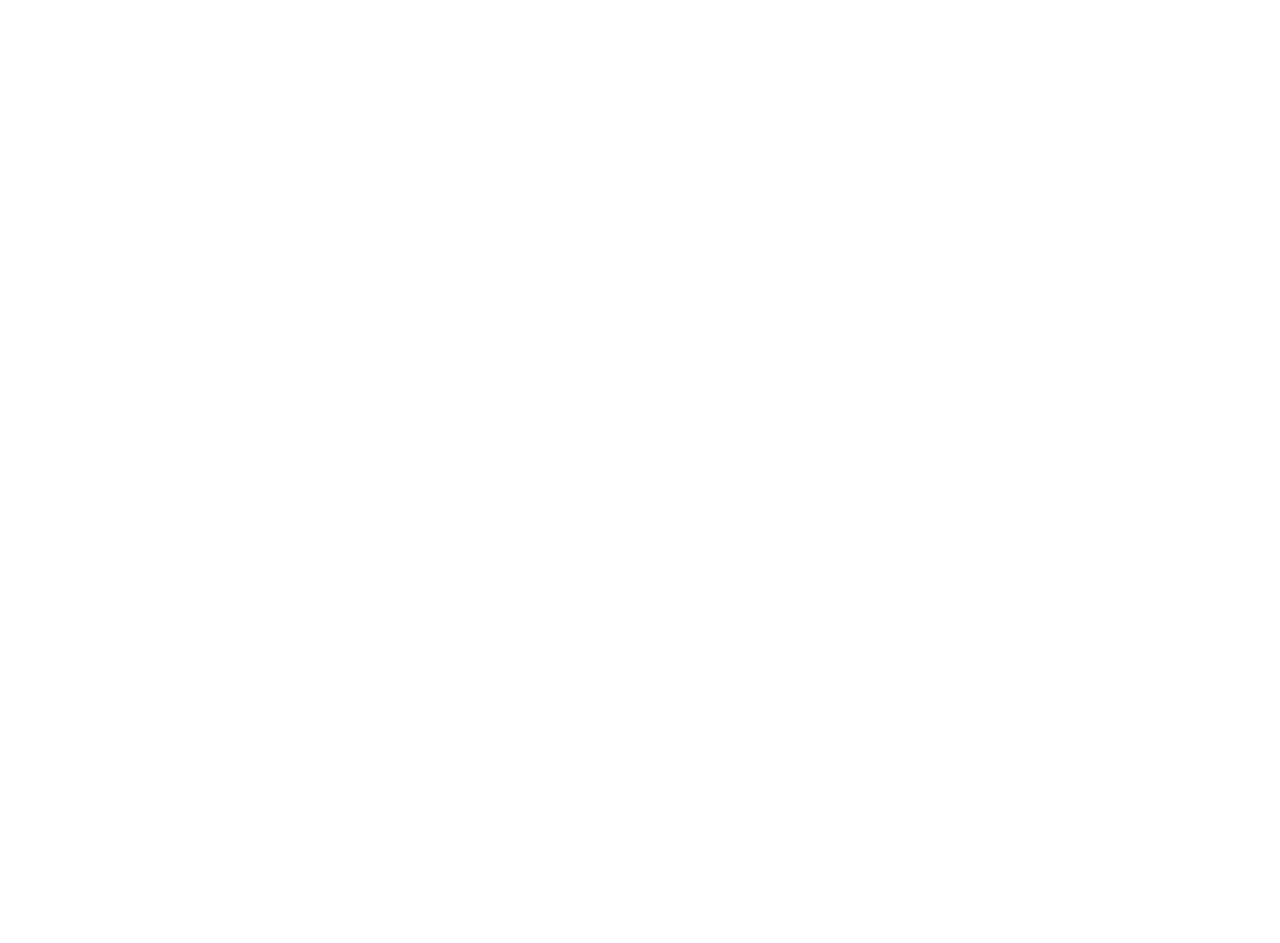
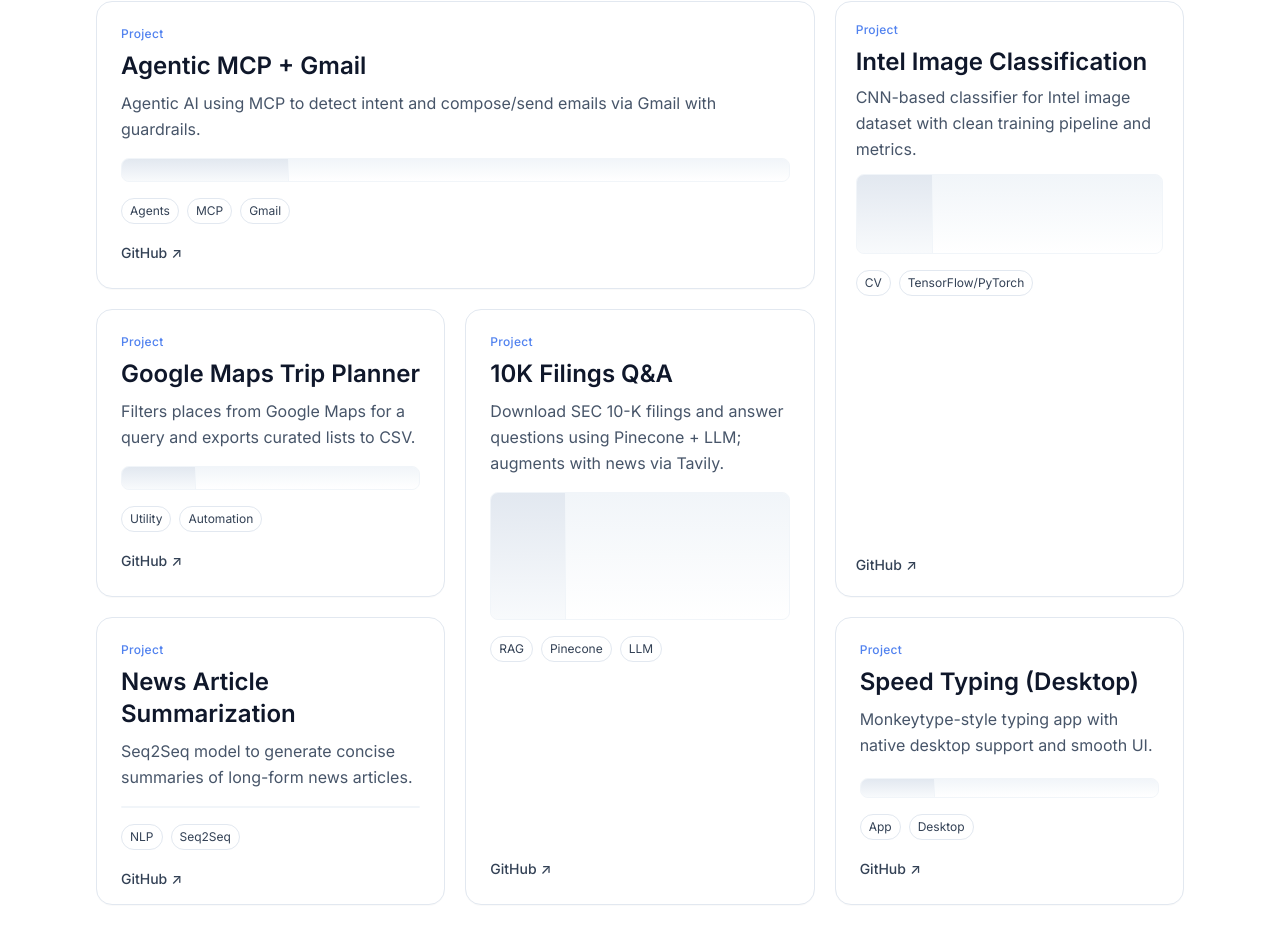
Before and after one commit to Shardul-Khandekar/Shardul-Khandekar.github.io, a React (Vite) app: page / in a window 1280 px wide. Shown: the part 1644-2587 px from the top of the page. Before the commit the page ends 1421 px from the top, so only its background shows below. Built offline with nearby package versions, Linux system fonts and the light colour scheme.

Commit message:
adding projects section

```diff
--- a/src/App.jsx
+++ b/src/App.jsx
@@ -1,6 +1,8 @@
+// App.jsx
 import Header from "./components/Header";
 import Hero from "./components/Hero";
 import ExperienceNotes from "./components/ExperienceNotes";
+import ProjectsSection from "./components/ProjectsSection";
 
 export default function App() {
   return (
@@ -8,6 +10,7 @@
       <Header />
       <Hero />
       <ExperienceNotes />
+      <ProjectsSection />
     </div>
   );
 }
--- /dev/null
+++ b/src/components/ProjectsSection.jsx
@@ -0,0 +1,183 @@
+import React from "react";
+
+const PROJECTS = [
+  {
+    id: "agentic",
+    title: "Agentic MCP + Gmail",
+    blurb:
+      "Agentic AI using MCP to detect intent and compose/send emails via Gmail with guardrails.",
+    tags: ["Agents", "MCP", "Gmail"],
+    github: "https://github.com/Shardul-Khandekar/agentic-mcp-gmail",
+    slot: "r1_left_wide",
+  },
+  {
+    id: "intel",
+    title: "Intel Image Classification",
+    blurb:
+      "CNN-based classifier for Intel image dataset with clean training pipeline and metrics.",
+    tags: ["CV", "TensorFlow/PyTorch"],
+    github: "https://github.com/Shardul-Khandekar/intel-image-classification",
+    slot: "r1_2_right_tall", // spans rows 1–2 (grid), but visually compact
+  },
+  {
+    id: "maps",
+    title: "Google Maps Trip Planner",
+    blurb:
+      "Filters places from Google Maps for a query and exports curated lists to CSV.",
+    tags: ["Utility", "Automation"],
+    github: "https://github.com/Shardul-Khandekar/google-maps-trip-planner",
+    slot: "r2_left_square",
+  },
+  {
+    id: "news",
+    title: "News Article Summarization",
+    blurb:
+      "Seq2Seq model to generate concise summaries of long-form news articles.",
+    tags: ["NLP", "Seq2Seq"],
+    github: "https://github.com/Shardul-Khandekar/news-article-summarization",
+    slot: "r3_left_square",
+  },
+  {
+    id: "tenk",
+    title: "10K Filings Q&A",
+    blurb:
+      "Download SEC 10-K filings and answer questions using Pinecone + LLM; augments with news via Tavily.",
+    tags: ["RAG", "Pinecone", "LLM"],
+    github:
+      "https://github.com/Shardul-Khandekar/ai-engineer-blueprint/tree/main/10k-fillings",
+    slot: "r2_3_mid_tall",
+  },
+  {
+    id: "speed",
+    title: "Speed Typing (Desktop)",
+    blurb:
+      "Monkeytype-style typing app with native desktop support and smooth UI.",
+    tags: ["App", "Desktop"],
+    github: "https://github.com/Shardul-Khandekar/Speed-Typing",
+    slot: "r3_4_right_tall", // starts at row 3, spans 2 rows
+  },
+];
+
+// 12-col grid: left (1–4), mid (5–8), right (9–12)
+function slotClass(slot) {
+  switch (slot) {
+    case "r1_left_wide":
+      return "md:col-start-1 md:col-span-8 md:row-start-1 md:row-span-1";
+    case "r1_2_right_tall":
+      return "md:col-start-9 md:col-span-4 md:row-start-1 md:row-span-2";
+    case "r2_left_square":
+      return "md:col-start-1 md:col-span-4 md:row-start-2 md:row-span-1";
+    case "r3_left_square":
+      return "md:col-start-1 md:col-span-4 md:row-start-3 md:row-span-1";
+    case "r2_3_mid_tall":
+      return "md:col-start-5 md:col-span-4 md:row-start-2 md:row-span-2";
+    case "r3_4_right_tall":
+      return "md:col-start-9 md:col-span-4 md:row-start-3 md:row-span-1";
+    default:
+      return "md:col-span-4";
+  }
+}
+
+function ProjectCard({ p }) {
+  const isIntel = p.id === "intel";
+  const isSpeed = p.id === "speed";
+  const isSquare = p.id === "news" || p.id === "maps";
+
+  return (
+    <article
+      className={[
+        "group relative rounded-2xl border border-slate-200 bg-white",
+        "shadow-[0_1px_0_0_rgba(15,23,42,0.02)]",
+        "transition hover:shadow-md hover:-translate-y-[1px]",
+        // Intel: compact padding to look shorter; others default
+        isIntel ? "p-4 sm:p-5" : "p-5 sm:p-6",
+        "flex flex-col h-full",
+        // ensure square cards are tall enough for GitHub row
+        isSquare ? "min-h-[18rem]" : "",
+      ].join(" ")}
+    >
+      <div className="text-xs text-blue-600/80 font-medium tracking-wide mb-2">
+        Project
+      </div>
+
+      <h3 className="text-xl sm:text-2xl font-semibold text-slate-900 leading-snug">
+        {p.title}
+      </h3>
+
+      <p className={["text-slate-600 leading-relaxed", isIntel ? "mt-1.5" : "mt-2"].join(" ")}>
+        {p.blurb}
+      </p>
+
+      {/* Visual preview stripe (shorter for Intel, taller for Speed) */}
+      <div
+        className={[
+          "overflow-hidden border border-slate-100 bg-slate-50 rounded-lg",
+          isIntel
+            ? "mt-3 h-20 sm:h-20"     // ↓ Intel visual height
+            : isSpeed
+            ? "mt-5 h-40 sm:h-44"     // ↑ Speed visual height
+            : "mt-4 h-30 sm:h-32",
+        ].join(" ")}
+      >
+        <div className="h-full w-full grid grid-cols-12">
+          <div className="col-span-3 border-r border-slate-100 bg-[linear-gradient(180deg,#e2e8f0_0%,#f8fafc_100%)]" />
+          <div className="col-span-9 bg-[linear-gradient(180deg,#f1f5f9_0%,#ffffff_100%)]" />
+        </div>
+      </div>
+
+      <div className="mt-4 flex flex-wrap gap-2">
+        {p.tags.map((t) => (
+          <span
+            key={t}
+            className="text-xs rounded-full border border-slate-200 px-2 py-1 text-slate-700"
+          >
+            {t}
+          </span>
+        ))}
+      </div>
+
+      <div className="mt-auto pt-4">
+        <a
+          href={p.github}
+          className="inline-flex items-center gap-1 text-sm font-medium text-slate-700 hover:text-slate-900"
+          target="_blank"
+          rel="noreferrer"
+        >
+          GitHub <span aria-hidden>↗</span>
+        </a>
+      </div>
+
+      <span className="pointer-events-none absolute inset-0 rounded-2xl ring-0 ring-blue-400/0 group-hover:ring-2 group-hover:ring-blue-400/30 transition" />
+    </article>
+  );
+}
+
+export default function ProjectsSection() {
+  return (
+    <section
+      id="projects"
+      className="max-w-6xl mx-auto px-5 md:px-8 mt-32 md:mt-36 mb-32"
+    >
+      <h2 className="text-[40px] md:text-[56px] leading-none font-extrabold tracking-tight mb-6 text-[#2b62ff]">
+        Projects
+      </h2>
+
+      <div
+        className={[
+          "grid gap-4 sm:gap-5",
+          "grid-cols-1 sm:grid-cols-2 md:grid-cols-12",
+          "auto-rows-[18rem]", // tall enough rows; tall cards span 2 rows cleanly
+          "pb-24",
+        ].join(" ")}
+      >
+        {PROJECTS.map((p) => (
+          <div key={p.id} className={slotClass(p.slot)}>
+            <div className="h-full">
+              <ProjectCard p={p} />
+            </div>
+          </div>
+        ))}
+      </div>
+    </section>
+  );
+}
```
